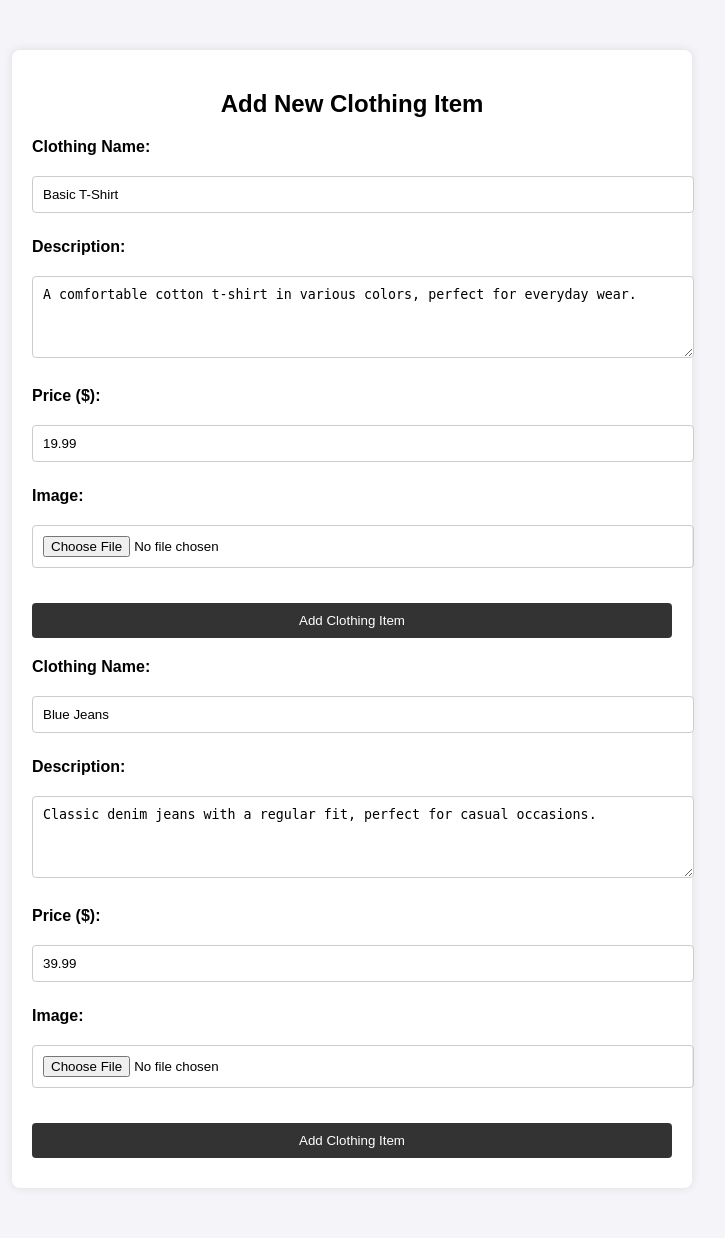
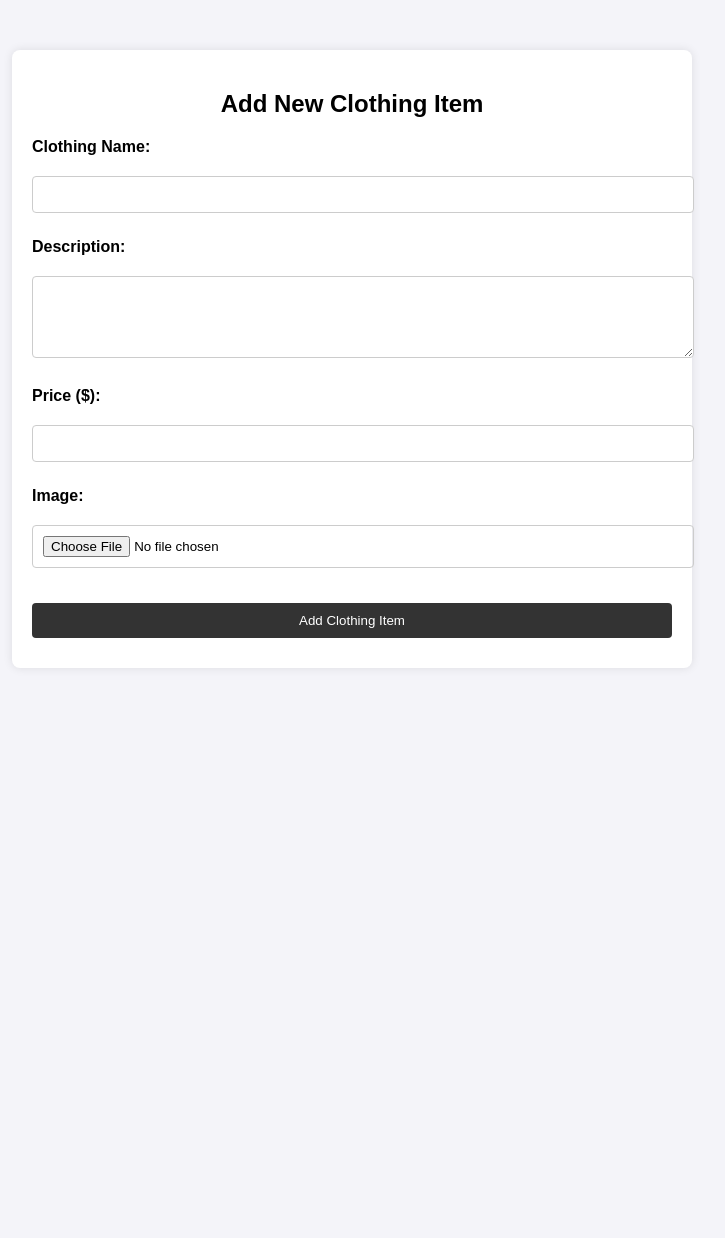
Before and after one commit to Gerta431/gerta_php, a PHP site: page /add_clothes.php in a window 1280 px wide. Shown: the whole page, without its empty margins (288-1013 px from the left). After the commit the page ends 638 px from the top, so only its background shows below. Run offline with PHP 8.4, Linux system fonts and the light colour scheme.

Commit message:
ehsfuiaesvgf

```diff
--- a/FINAL_PROJECT/add_clothes.php
+++ b/FINAL_PROJECT/add_clothes.php
@@ -1,29 +1,24 @@
 <?php
-// Check if form is submitted and process the data
 if ($_SERVER["REQUEST_METHOD"] == "POST") {
     $name = $_POST['name'];
     $description = $_POST['description'];
     $price = $_POST['price'];
-    $image = $_FILES['image']['name']; // Image file
+    $image = $_FILES['image']['name'];
 
-    // Move the uploaded image to the 'images' folder
-    $target_dir = "images/";
+    $target_dir = "index.php";
     $target_file = $target_dir . basename($image);
     move_uploaded_file($_FILES['image']['index.php'], $target_file);
 
-    // Database connection
     $servername = "localhost";
     $username = "root";
     $password = "";
     $dbname = "clothing_store";
     $conn = new mysqli($servername, $username, $password, $dbname);
-
-    // Check connection
     if ($conn->connect_error) {
         die("Connection failed: " . $conn->connect_error);
     }
 
-    // Prepare SQL query to insert new clothing item into database
+
     $sql = "INSERT INTO clothes (name, description, price, image) VALUES ('$name', '$description', '$price', '$image')";
 
     if ($conn->query($sql) === TRUE) {
@@ -31,8 +26,6 @@ if ($_SERVER["REQUEST_METHOD"] == "POST") {
     } else {
         echo "Error: " . $sql . "<br>" . $conn->error;
     }
-
-    // Close the database connection
     $conn->close();
 }
 ?>
@@ -58,21 +51,23 @@ if ($_SERVER["REQUEST_METHOD"] == "POST") {
 
 <div class="container">
     <h2>Add New Clothing Item</h2>
+
+
+
     <form action="add_clothes.php" method="POST" enctype="multipart/form-data">
-        <!-- Clothing Item 1 -->
         <div class="form-group">
             <label for="name">Clothing Name:</label>
-            <input type="text" id="name" name="name" value="Basic T-Shirt" required>
+            <input type="text" id="name" name="name" value="" required>
         </div>
 
         <div class="form-group">
             <label for="description">Description:</label>
-            <textarea id="description" name="description" rows="4" required>A comfortable cotton t-shirt in various colors, perfect for everyday wear.</textarea>
+            <textarea id="description" name="description" rows="4" required></textarea>
         </div>
 
         <div class="form-group">
             <label for="price">Price ($):</label>
-            <input type="number" id="price" name="price" value="19.99" step="0.01" required>
+            <input type="number" id="price" name="price" value="" step="0.01" required>
         </div>
 
         <div class="form-group">
@@ -81,38 +76,12 @@ if ($_SERVER["REQUEST_METHOD"] == "POST") {
         </div>
 
         <input type="submit" value="Add Clothing Item">
+    </form>
 
 
 
-    </form>
-
-    <form action="add_clothes.php" method="POST" enctype="multipart/form-data">
-    <!-- Clothing Item 2 -->
-    <div class="form-group">
-        <label for="name">Clothing Name:</label>
-        <input type="text" id="name" name="name" value="Blue Jeans" required>
-    </div>
-
-    <div class="form-group">
-        <label for="description">Description:</label>
-        <textarea id="description" name="description" rows="4" required>Classic denim jeans with a regular fit, perfect for casual occasions.</textarea>
-    </div>
-
-    <div class="form-group">
-        <label for="price">Price ($):</label>
-        <input type="number" id="price" name="price" value="39.99" step="0.01" required>
-    </div>
-
-    <div class="form-group">
-        <label for="image">Image:</label>
-        <input type="file" id="image" name="image" accept="image/*" required>
-    </div>
-
-    <input type="submit" value="Add Clothing Item">
-</form>
 
 </div>
 
-
 </body>
 </html>
--- a/FINAL_PROJECT/admin.php
+++ b/FINAL_PROJECT/admin.php
@@ -1,9 +1,4 @@
 <?php
-session_start();
-if (!isset($_SESSION['username']) || $_SESSION['username'] !== 'admin') {
-    header("Location: login.php");  // Only admin can access this page
-    exit();
-}
 
 $servername = "localhost";
 $username = "root";
--- a/FINAL_PROJECT/index.php
+++ b/FINAL_PROJECT/index.php
@@ -60,5 +60,9 @@ $conn->close();
             </div>
         <?php endforeach; ?>
     </div>
+    <button onclick="window.location.href='add_clothes.php';">Add new clothes here!</button>
+    <button onclick="window.location.href='admin.php';">Admin</button>
+
+
 </body>
 </html>
```
Also changed, not shown: FINAL_PROJECT/logout.php (+7 -0 lines), FINAL_PROJECT/download.jpg (added), FINAL_PROJECT/h.jpg (added), FINAL_PROJECT/lj.webp (added), FINAL_PROJECT/pants.jpg (added), FINAL_PROJECT/rs.jpg (added), FINAL_PROJECT/sd.jpg (added), 1 other file.
